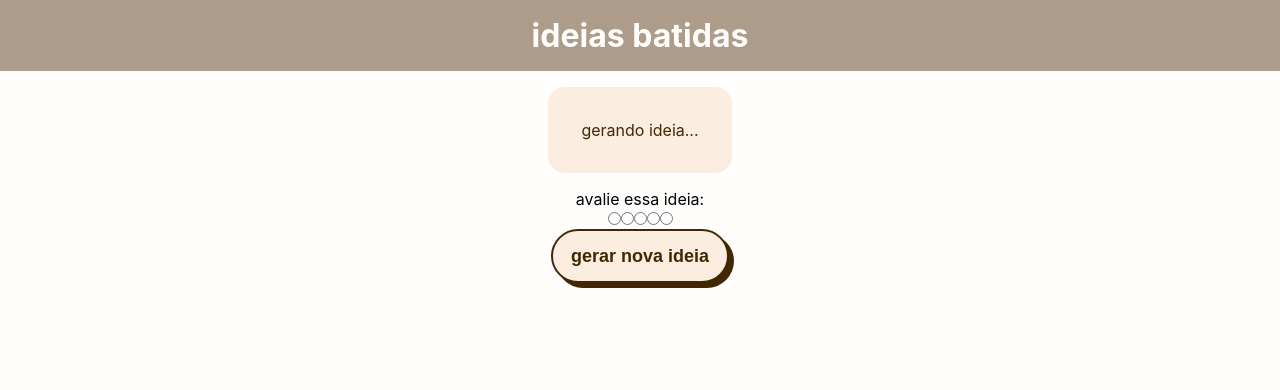
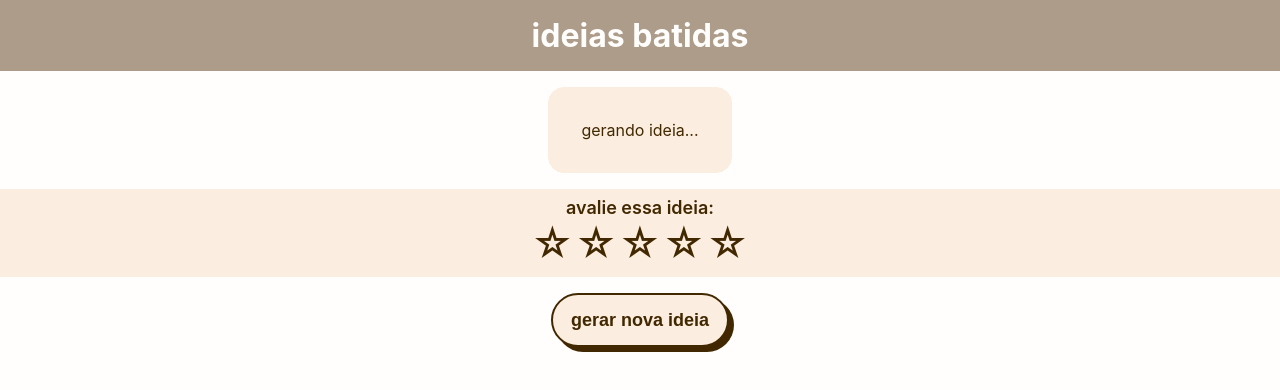
Before and after one commit to deltaly23/ideias-batidas, a React (Create React App) app: page / in a window 1280 px wide. Shown: the top 390 px of the page. Built offline with nearby package versions, Linux system fonts and the light colour scheme; no server answers; the database is empty.

Commit message:
agr tá bonito

```diff
--- a/src/App.css
+++ b/src/App.css
@@ -9,7 +9,7 @@ body{
   text-align: center;
 }
 
-header h2{
+#logo{
   background-color: #AD9C89;
   color: #FFFEFC;
   font-size:2rem;
@@ -25,6 +25,61 @@ header h2{
   border-radius: 1rem;
   color: #422800;
 }
+
+
+
+
+
+
+
+
+
+
+
+#caixa-avaliação{
+  background-color: #fbeee0;
+  color:#422800;
+  padding: 0.50rem;
+  margin-bottom: 1rem;
+  display: flex;
+  flex-flow: column;
+  align-items: center;
+  justify-content: space-between;
+}
+  #caixa-avaliação>p{
+    font-weight: 600;
+    font-size: 18px;
+  }
+  #caixa-avaliação>div{
+    display: flex;
+    flex-flow: row-reverse;
+  }
+  .estrelas{
+    display: inline-block;
+    all: unset;
+    border: 1px solid rgba(255, 255, 255, 0);
+  }
+  .estrelas::before{
+    display: inline-block;
+    font-size: 2.5rem;
+    content: "\2606";
+  }
+
+  .estrelas:checked::before, .estrelas:checked ~ .estrelas::before{
+    content: "\2605";
+  }
+
+
+
+
+
+
+
+
+
+
+
+
 
 .botão-gerador {
   background-color: #fbeee0;
@@ -44,12 +99,10 @@ header h2{
   -webkit-user-select: none;
   touch-action: manipulation;
 }
-
   .botão-gerador:hover {
     background-color: #fff5ec;
     color: #976f34;
   }
-
   .botão-gerador:active {
     box-shadow: #422800 2px 2px 0 0;
     transform: translate(2px, 2px);
--- a/src/App.js
+++ b/src/App.js
@@ -21,6 +21,17 @@ function App() {
 
     return(ideia)
   }
+
+
+
+
+
+
+
+
+
+
+
 
   function salvarIdeia(gatilho){
     let nota = gatilho.target.value;
@@ -59,11 +70,28 @@ function App() {
       console.log("erro ao pegar os documentos no servidor: ", error);
     })
 
+
     let estrelas = document.getElementsByClassName("estrelas")
+
     for(let i= 0; i<estrelas.length; i++){
       estrelas[i].disabled = true;
     }
   }
+
+
+
+
+
+
+
+
+
+
+
+
+
+
+
 
 
   useEffect(()=>{
@@ -97,18 +125,20 @@ function App() {
   return (
     <div className="App">
       <header>
-        <h2>ideias batidas</h2>
+        <h2 id="logo">ideias batidas</h2>
       </header>
 
       <div id="ideia">{ideiaGerada}</div>
 
-      <form>
+      <form id="caixa-avaliação">
         <p>avalie essa ideia:</p>
-        <input className="estrelas" type="radio" name='nota' value="1" onClick={salvarIdeia}></input>
-        <input className="estrelas" type="radio" name='nota' value="2" onClick={salvarIdeia}></input>
-        <input className="estrelas" type="radio" name='nota' value="3" onClick={salvarIdeia}></input>
-        <input className="estrelas" type="radio" name='nota' value="4" onClick={salvarIdeia}></input>
-        <input className="estrelas" type="radio" name='nota' value="5" onClick={salvarIdeia}></input>
+        <div>
+          <input className="estrelas" type="radio" name='nota' value="1" onClick={salvarIdeia}></input>
+          <input className="estrelas" type="radio" name='nota' value="2" onClick={salvarIdeia}></input>
+          <input className="estrelas" type="radio" name='nota' value="3" onClick={salvarIdeia}></input>
+          <input className="estrelas" type="radio" name='nota' value="4" onClick={salvarIdeia}></input>
+          <input className="estrelas" type="radio" name='nota' value="5" onClick={salvarIdeia}></input>
+        </div>
       </form>
 
       <button className="botão-gerador" onClick={() => setRepetidor((repetidor) => repetidor + 1)} >gerar nova ideia</button>
```
Lines whose indentation alone changed are shown as unchanged.
